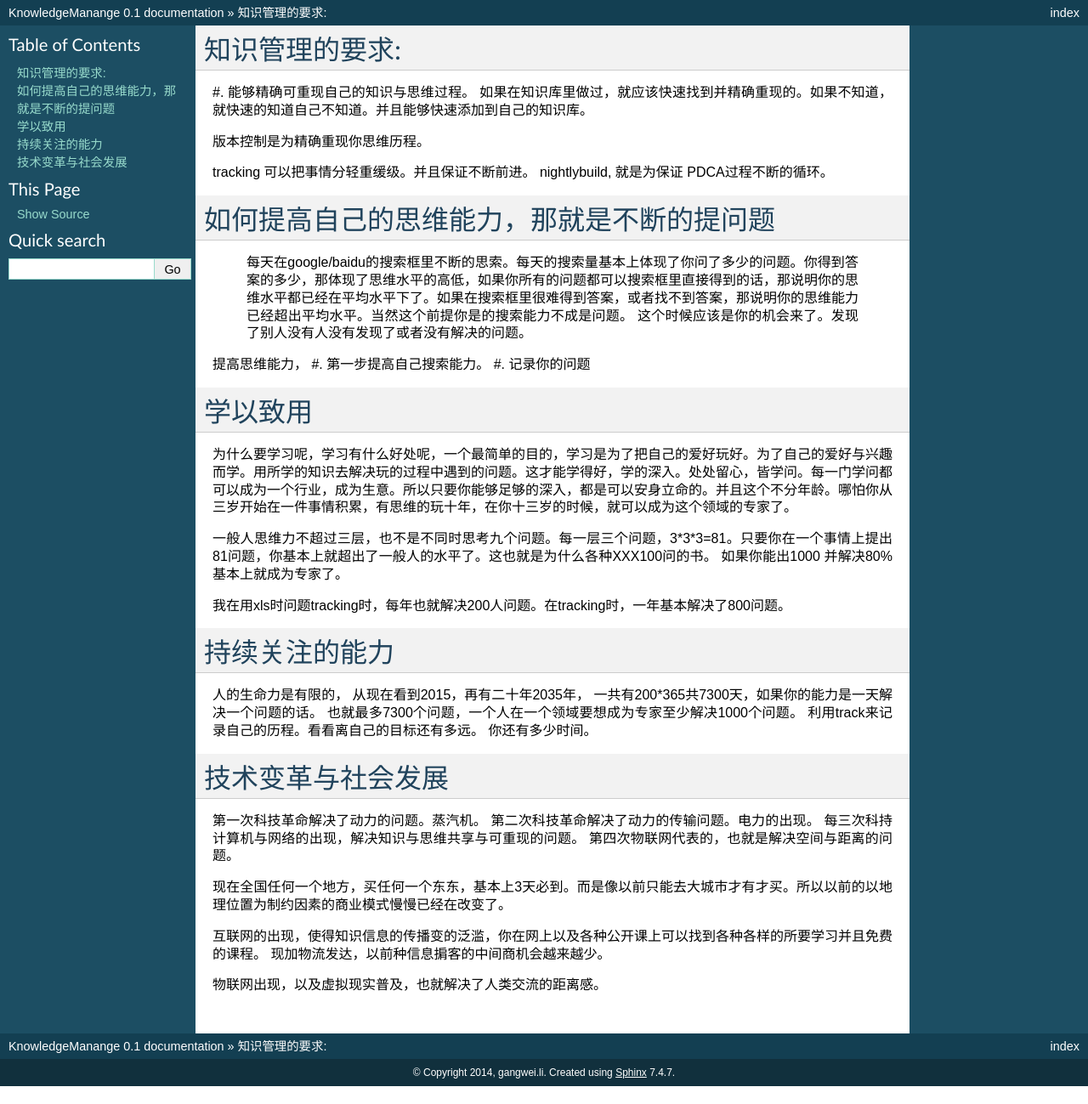
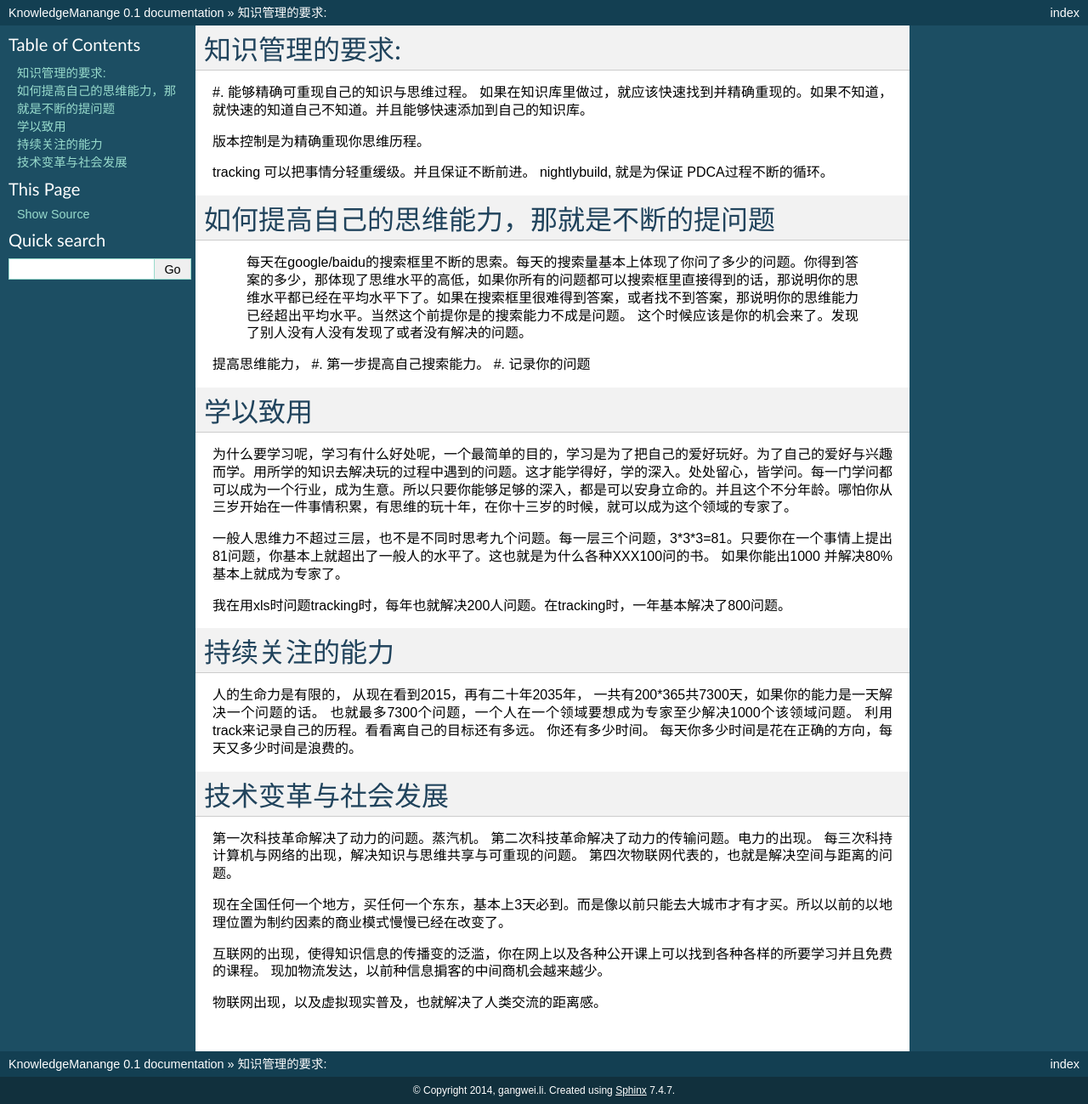
Before and after one commit to gwli/KnowledgeManagement, a Sphinx documentation site: the page built from source/knowledgeBase.rst, in a window 1280 px wide. Shown: the whole page at 85% size. Built offline with Sphinx 7.4.7, drawn with Linux system fonts in a browser that asks for light colours; formulas are drawn with MathJax 3; before the commit the page ends 1278 px from its top, so only the background shows below that.

Commit message:
如何度量前进

```diff
--- a/source/knowledgeBase.rst
+++ b/source/knowledgeBase.rst
@@ -33,8 +33,10 @@ nightlybuild, 就是为保证 PDCA过程不断的循环。
 ==============
 
 人的生命力是有限的， 从现在看到2015，再有二十年2035年， 一共有200*365共7300天，如果你的能力是一天解决一个问题的话。
-也就最多7300个问题，一个人在一个领域要想成为专家至少解决1000个问题。
+也就最多7300个问题，一个人在一个领域要想成为专家至少解决1000个该领域问题。
 利用track来记录自己的历程。看看离自己的目标还有多远。 你还有多少时间。
+每天你多少时间是花在正确的方向，每天又多少时间是浪费的。
+
 
 
 技术变革与社会发展
```
